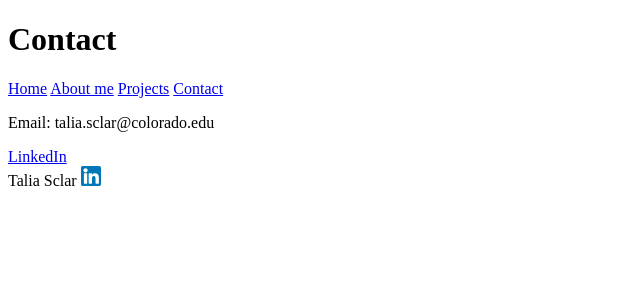
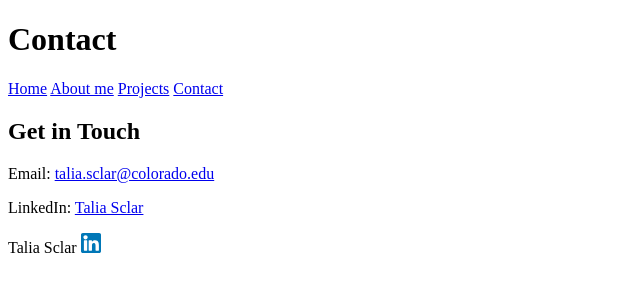
Before and after one commit to taliasclar/taliasclar.github.io, a plain HTML site: page wa/week3.contact.html in a window 1280 px wide. Shown: the whole page, without its empty margins (0-640 px from the left). Drawn offline with Linux system fonts and the light colour scheme.

Commit message:
Update week3.contact.html

```diff
--- a/wa/week3.contact.html
+++ b/wa/week3.contact.html
@@ -10,17 +10,20 @@
         <h1>Contact</h1>
     </header>
 
-     <nav>
-     <a href="week3.html">Home</a>
-      <a href="week3.aboutme.html">About me</a>
-      <a href="week3.projects.html">Projects</a>
-      <a href="week3.contact.html"aria-current="page">Contact</a>
+    <nav>
+        <a href="week3.html">Home</a>
+        <a href="week3.aboutme.html">About me</a>
+        <a href="week3.projects.html">Projects</a>
+        <a href="week3.contact.html" aria-current="page">Contact</a>
     </nav>
 
     <section>
-        <p> Email: talia.sclar@colorado.edu </p>
-         <a href="www.linkedin.com/in/talia-sclar-803402221"> LinkedIn</a>
+        <h2>Get in Touch</h2>
+        <p>Email: <a href="mailto:talia.sclar@colorado.edu">talia.sclar@colorado.edu</a></p>
+        <p>LinkedIn: <a href="https://www.linkedin.com/in/talia-sclar-803402221" target="_blank" rel="noopener noreferrer">Talia Sclar</a></p>
     </section>
+</body>
+
 <footer>
     Talia Sclar <a href="https://https.www.linkedin.com/in/talia-sclar-803402221">
 <img src="image/linkedin.svg" width ="20" alt="linkedIn"></a>
```
